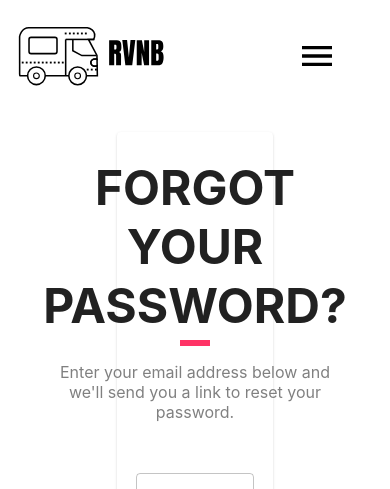
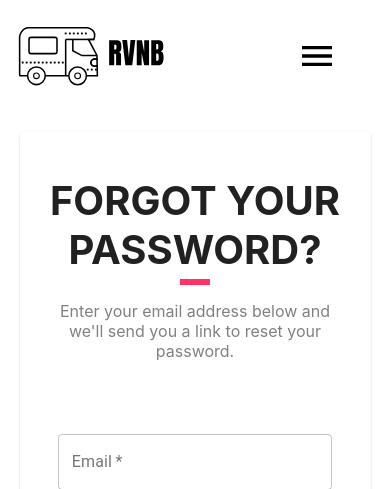
Before and after one commit to RV-camping-Airbnb/Frontend, a React (Create React App) app: page /reset-password in a window 390 px wide. Shown: the top 489 px of the page. Built offline with nearby package versions, Linux system fonts and the light colour scheme; no server answers; what react-animations would draw is missing.

Commit message:
Made the forgot password component more responsive.

```diff
--- a/src/components/Login/ResetPassword.js
+++ b/src/components/Login/ResetPassword.js
@@ -11,18 +11,19 @@ const useStyles = makeStyles(theme => ({
     justifyContent: 'space-evenly',
     alignItems: 'center',
     margin: '5% auto',
-    width: '40%',
+    width: '90%',
+    maxWidth: '500px',
     height: '500px',
     padding: '1%'
   },
   content: {
-    padding: '1% 20%'
+    padding: '1% 5%'
   },
   header: {
-    margin: '1% auto',
-    fontSize: '3rem',
+    width: '100%',
+    margin: '0 auto',
+    fontSize: '2.5rem',
     textAlign: 'center',
-
   },
   line: {
     width: '10%',
```
